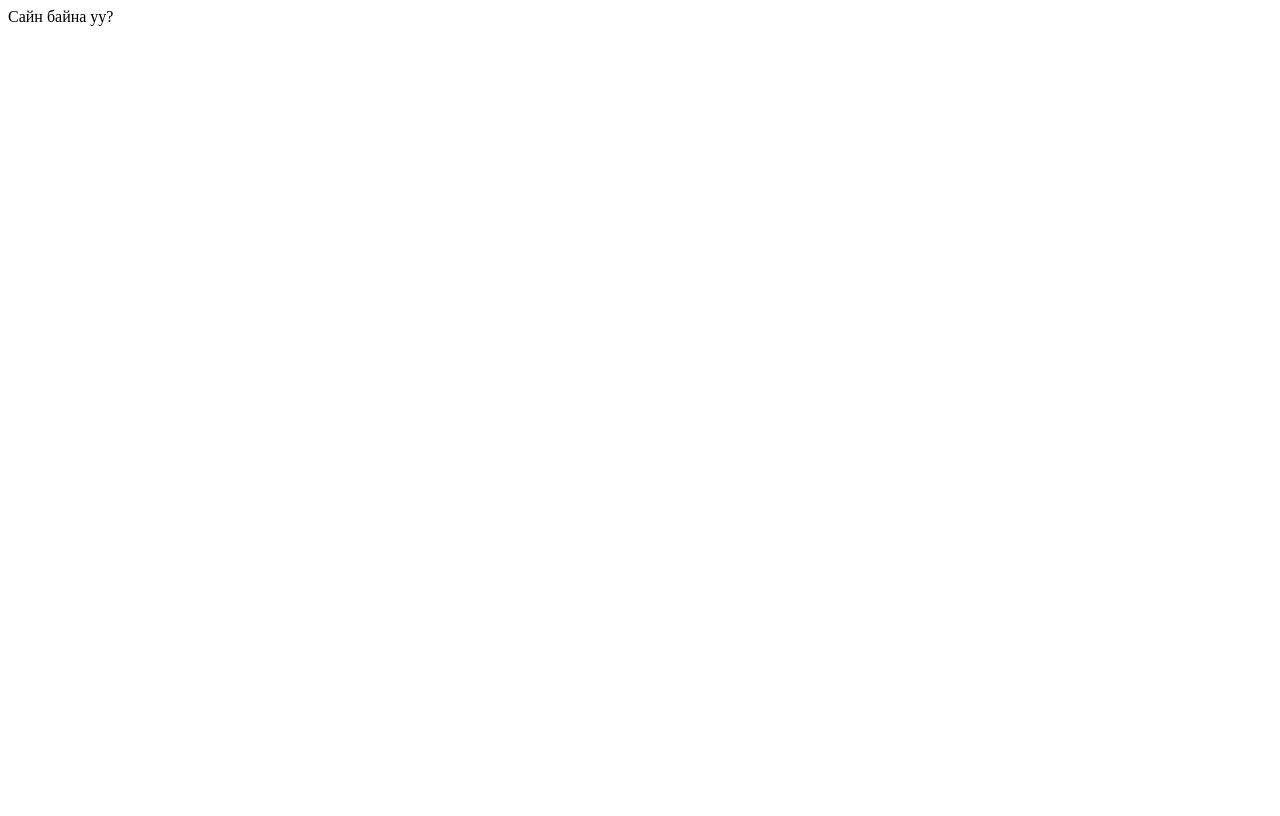
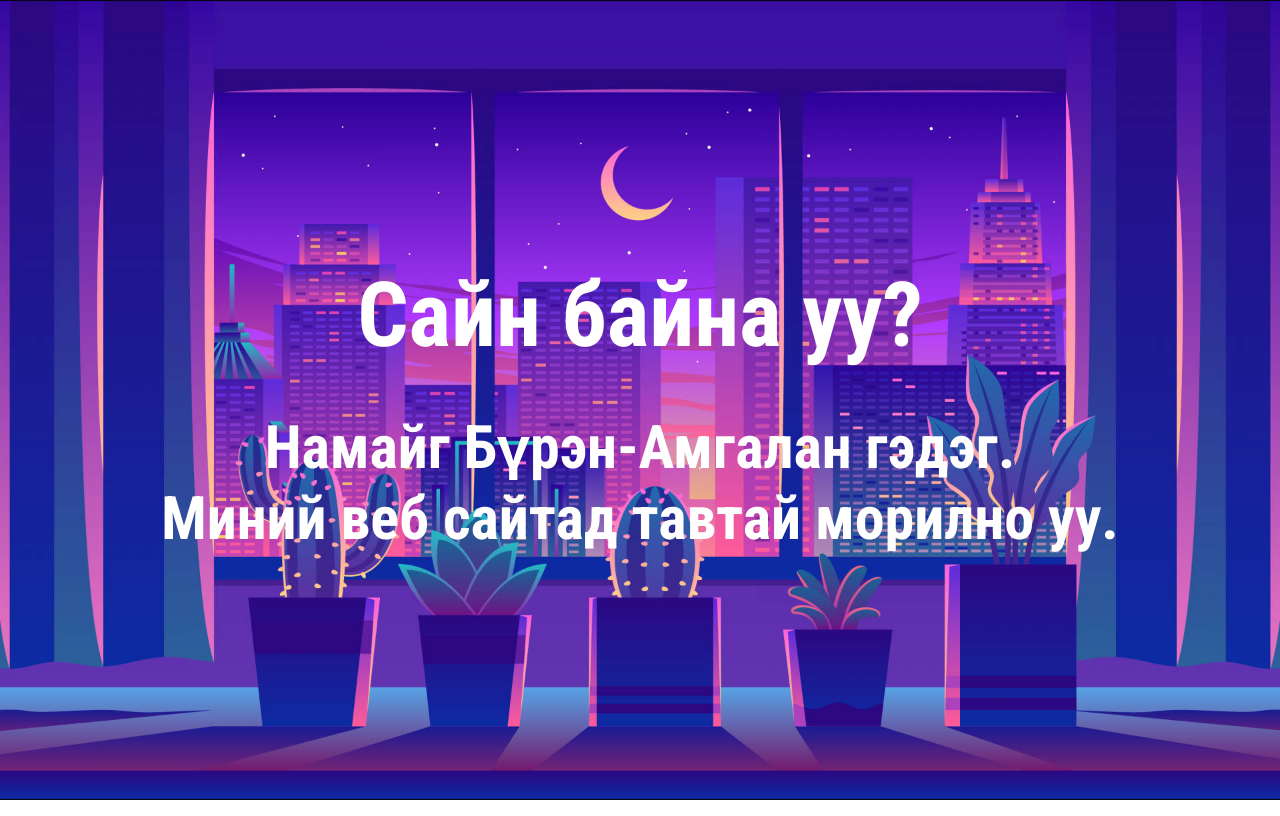
Before and after one commit to Amkken/burenamgalan.github.io, a plain HTML site: page index.html in a window 1280 px wide. Drawn offline with Linux system fonts and the light colour scheme.

Commit message:
Update index.html

```diff
--- a/index.html
+++ b/index.html
@@ -2,10 +2,51 @@
 <html lang="en">
 <head>
     <meta charset="UTF-8">
-    <title>Lab01</title>
+
+    <title>Welcome</title>
+
+    <link rel="preconnect" href="https://fonts.googleapis.com">
+    <link rel="preconnect" href="https://fonts.gstatic.com" crossorigin>
+    <link href="https://fonts.googleapis.com/css2?family=Montserrat&family=Roboto&family=Roboto+Condensed:wght@400;700&display=swap" rel="stylesheet">
 
     <style>
+        .background-image{
+            position: absolute;
+            z-index: -1;
+            top: 0;
+            bottom: 0;
+            left: 0;
+            right: 0;
+            box-shadow: inset 0px 100px rgba(0,0,0,0.3);
+        }
 
+        .main-background{
+            width: 100%;
+            height: 100%;
+            object-fit: cover;
+        }
+
+
+        .container{
+            color: white;
+            font-family: 'Roboto Condensed', Arial;
+            font-weight: 800;
+            display: flex;
+            align-items: center;
+            justify-content: center;
+            height: 100vh;
+        }
+
+        .top{
+            font-size: 90px;
+            margin-bottom: 44px;
+        }
+        .middle{
+            font-size: 60px;
+        }
+        .bottom{
+            font-size: 60px;
+        }
 
     </style>
 
@@ -15,10 +56,15 @@
 
 
 <body>
-
+    <div class="background-image">
+        <img src="background-1.jpg" class="main-background">
+    </div>
     <div class="container">
-        Сайн байна уу?
-
+        <div style="text-align: center;">
+            <div class="top">Сайн байна уу?</div>
+            <div class="middle">Намайг Бүрэн-Амгалан гэдэг.</div>
+            <div class="bottom">Миний веб сайтад тавтай морилно уу.</div>
+        </div>
     </div>
 
 </body>
```
